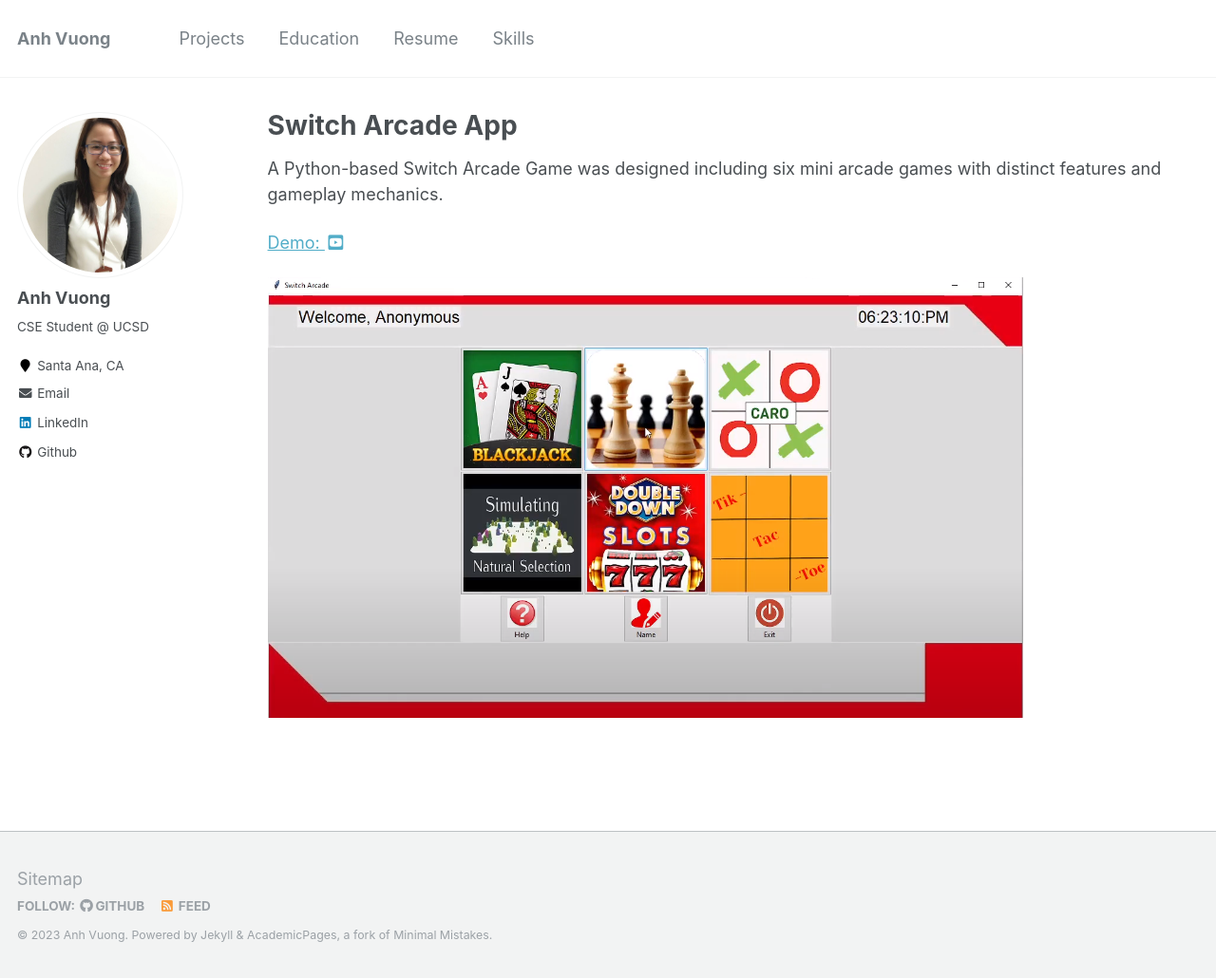
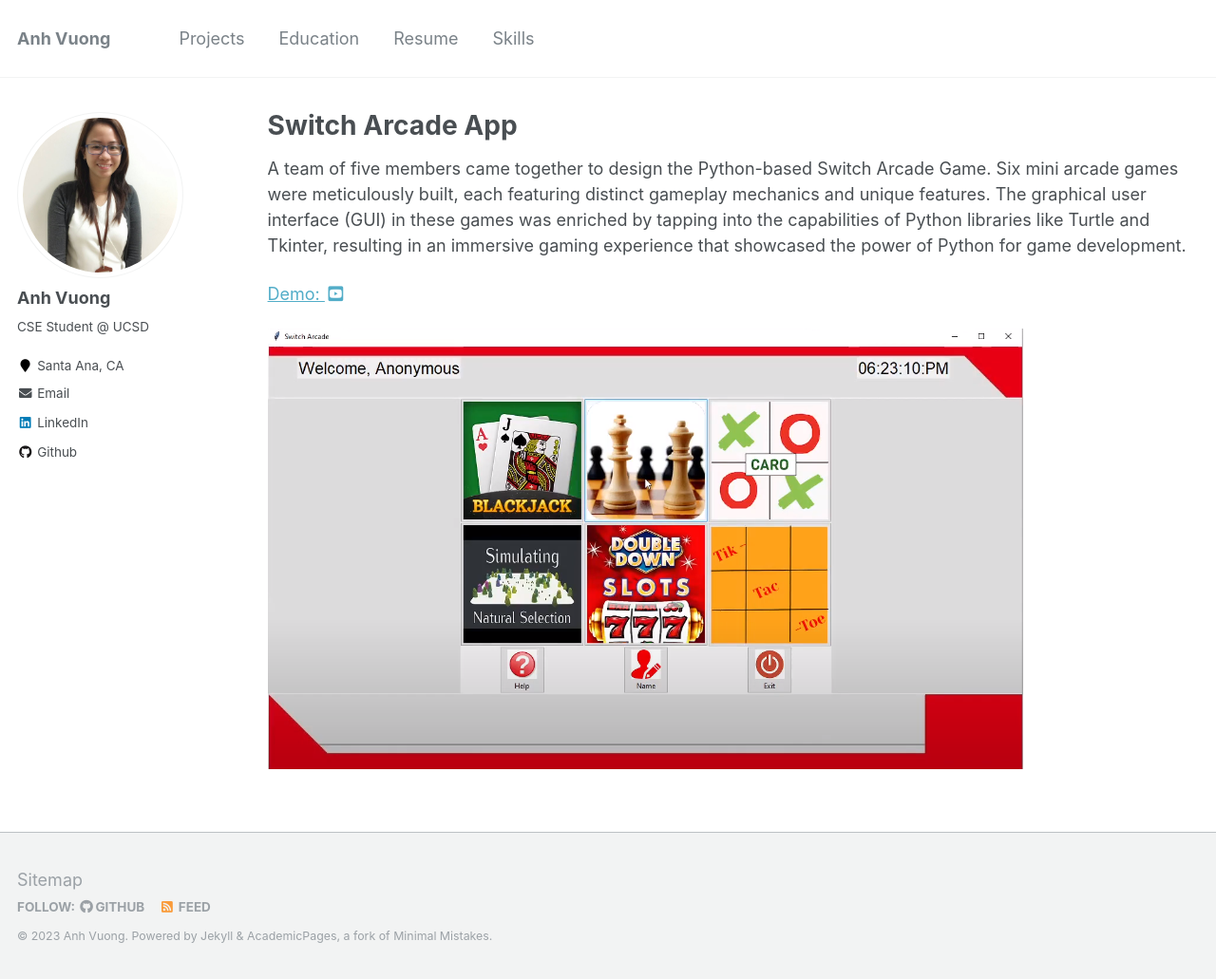
Before and after one commit to ahvuong/ahvuong.github.io, a Jekyll site: the page built from _projects/2020-switch-arcade.md, in a window 1280 px wide and 1031 px high. Shown: the whole window at 95% size. Built offline with Jekyll 4.4.1, drawn with Linux system fonts in a browser that asks for light colours.

```diff
--- a/_projects/2020-switch-arcade.md
+++ b/_projects/2020-switch-arcade.md
@@ -6,7 +6,7 @@ type: "Python, Turtle, Tkinter"
 permalink: /projects/2020-switch-arcade
 date: 2020-12-12
 ---
-A Python-based Switch Arcade Game was designed including six mini arcade games with distinct features and gameplay mechanics.
+A team of five members came together to design the Python-based Switch Arcade Game. Six mini arcade games were meticulously built, each featuring distinct gameplay mechanics and unique features. The graphical user interface (GUI) in these games was enriched by tapping into the capabilities of Python libraries like Turtle and Tkinter, resulting in an immersive gaming experience that showcased the power of Python for game development.
 
 <!-- citation and icon code -->
 <p>
```
Also changed, not shown: _pages/resume.md (+1 -1 lines), 2 other files.
